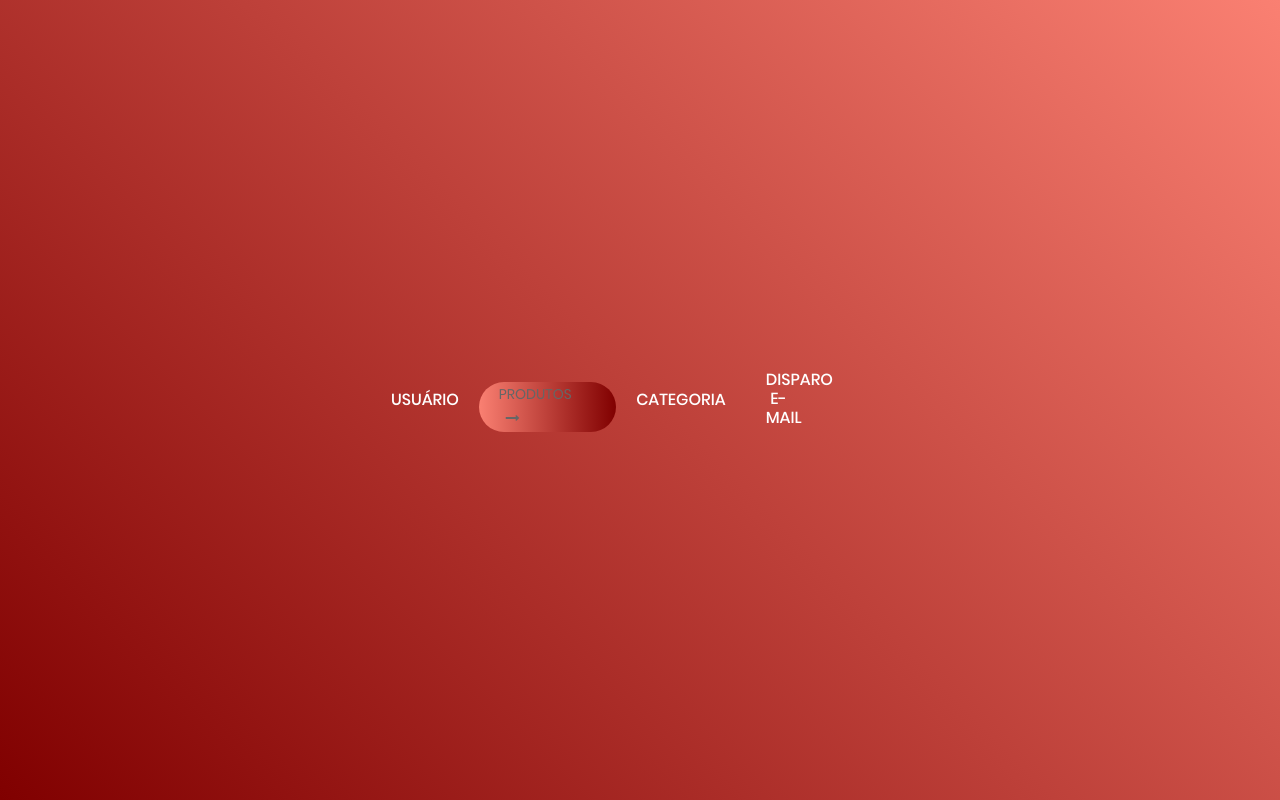
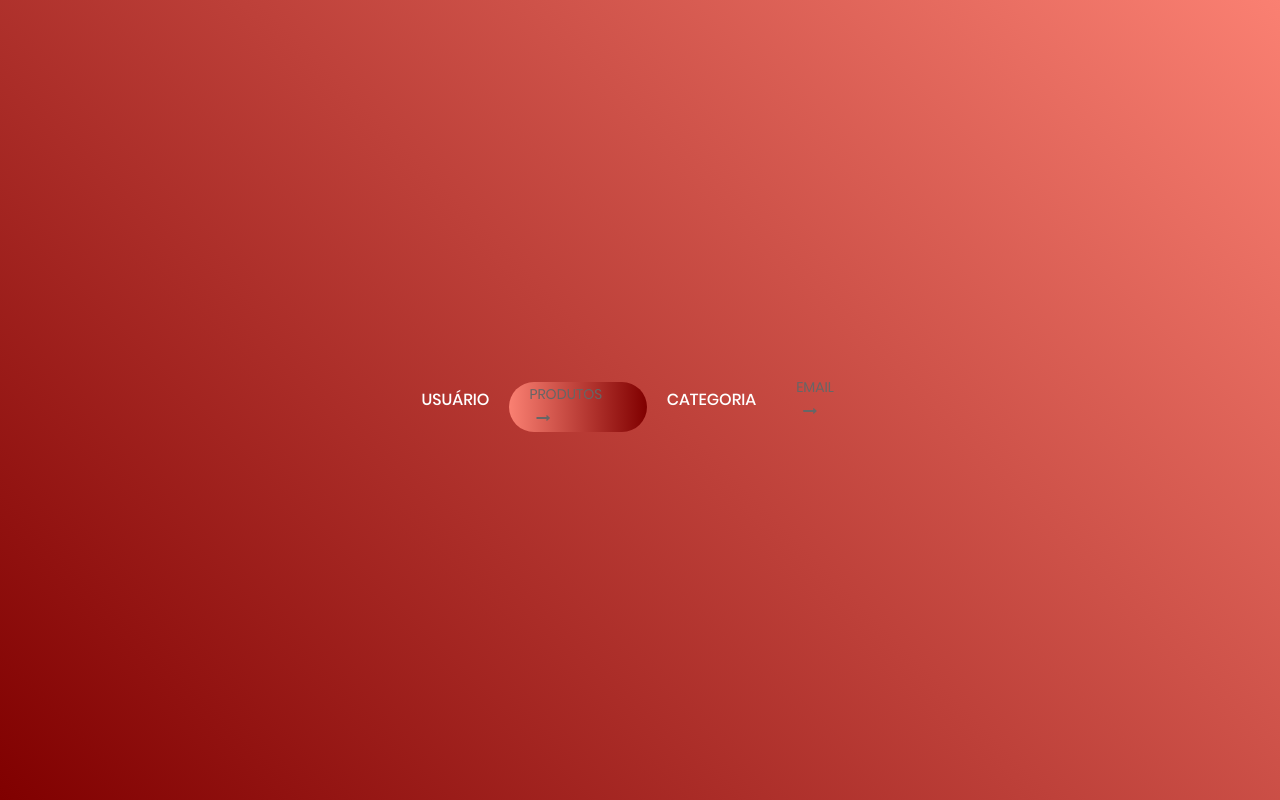
Before and after one commit to EngineersUNILAKERS/Projeto_EngCompUnilago, a PHP site: page /Dashboard.html in a window 1280 px wide. Run offline with PHP 8.4, Linux system fonts and the light colour scheme.

```diff
--- a/Dashboard.html
+++ b/Dashboard.html
@@ -56,9 +56,10 @@
 			</div>
 				<div>
 				<button class="contact100-form-btn" type="button">
-					<span>
-						DISPARO E-MAIL
-					</span>
+					<span><a href="Enviar_Email.php">
+						EMAIL
+						<i class="fa fa-long-arrow-right m-l-7" aria-hidden="true"></i>
+					</a></span>
 				</button>
 			</div>
 	</div>
--- a/Enviar_Email.php
+++ b/Enviar_Email.php
@@ -31,7 +31,7 @@
     <form name="Form_email" action="mail.php" method="post" enctype="multipart/form-data">
 	<div class="container-contact100">
 		<div class="wrap-contact100">
-			<form class="contact100-form validate-form">
+
 				<span class="contact100-form-title">
 					Disparo de Emails
 				</span>
@@ -75,7 +75,7 @@
 						</button>
 					</div>
 				</div>
-			</form>
+
 		</div>
 	</div>
     </form>
--- a/index.html
+++ b/index.html
@@ -31,7 +31,7 @@
 	<div class="container-contact100">
 		<div class="wrap-contact100">
 
-			<form id ="Form" class="contact100-form validate-form">
+
 
 			<form class="contact100-form validate-form" action="login.php" method="post">
 
@@ -72,6 +72,7 @@
 					</span>
 				</div>
 			</form>
+
 		</div>
 	</div>
 
--- a/login.php
+++ b/login.php
@@ -23,7 +23,6 @@ if($total > 0)
 
 } else {
     echo 'conferir senha';
-
 }
 
 ?>
```
